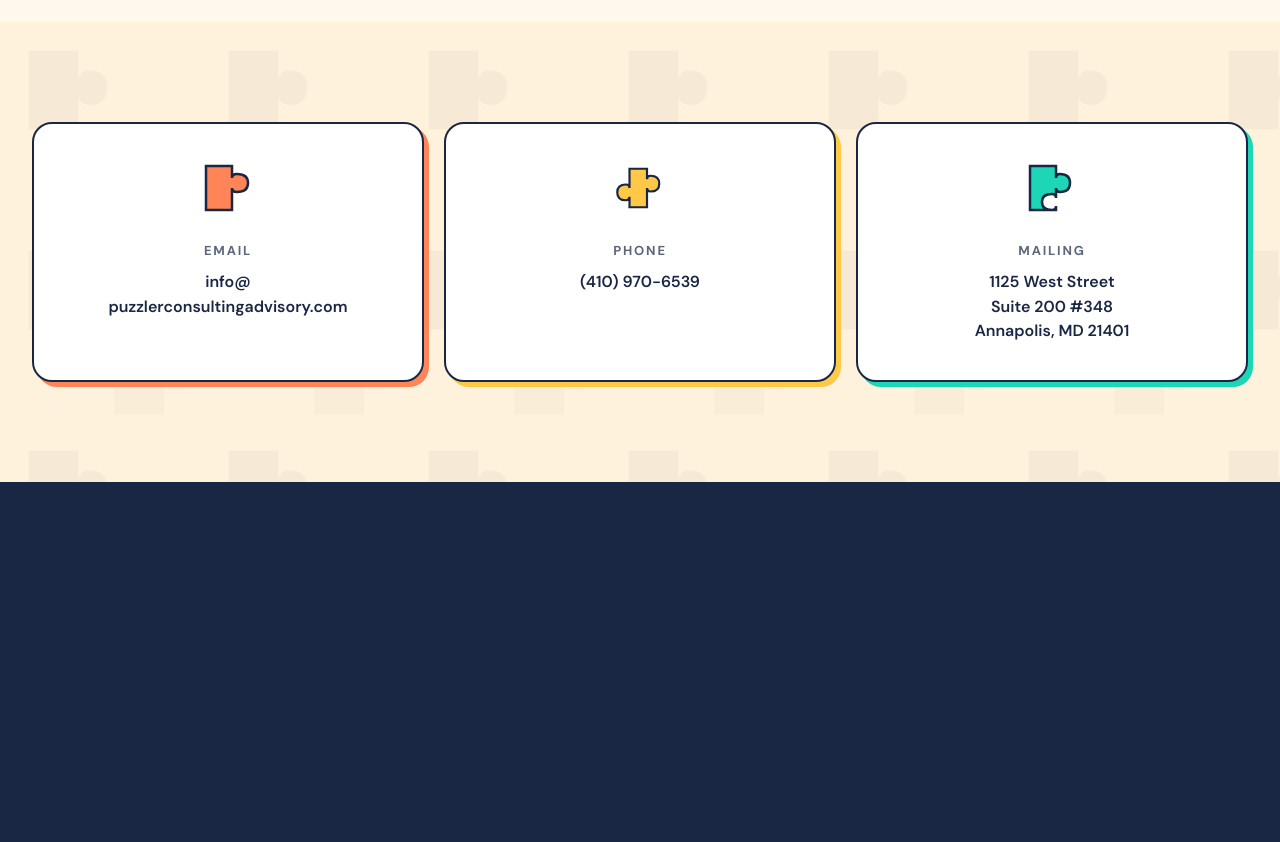
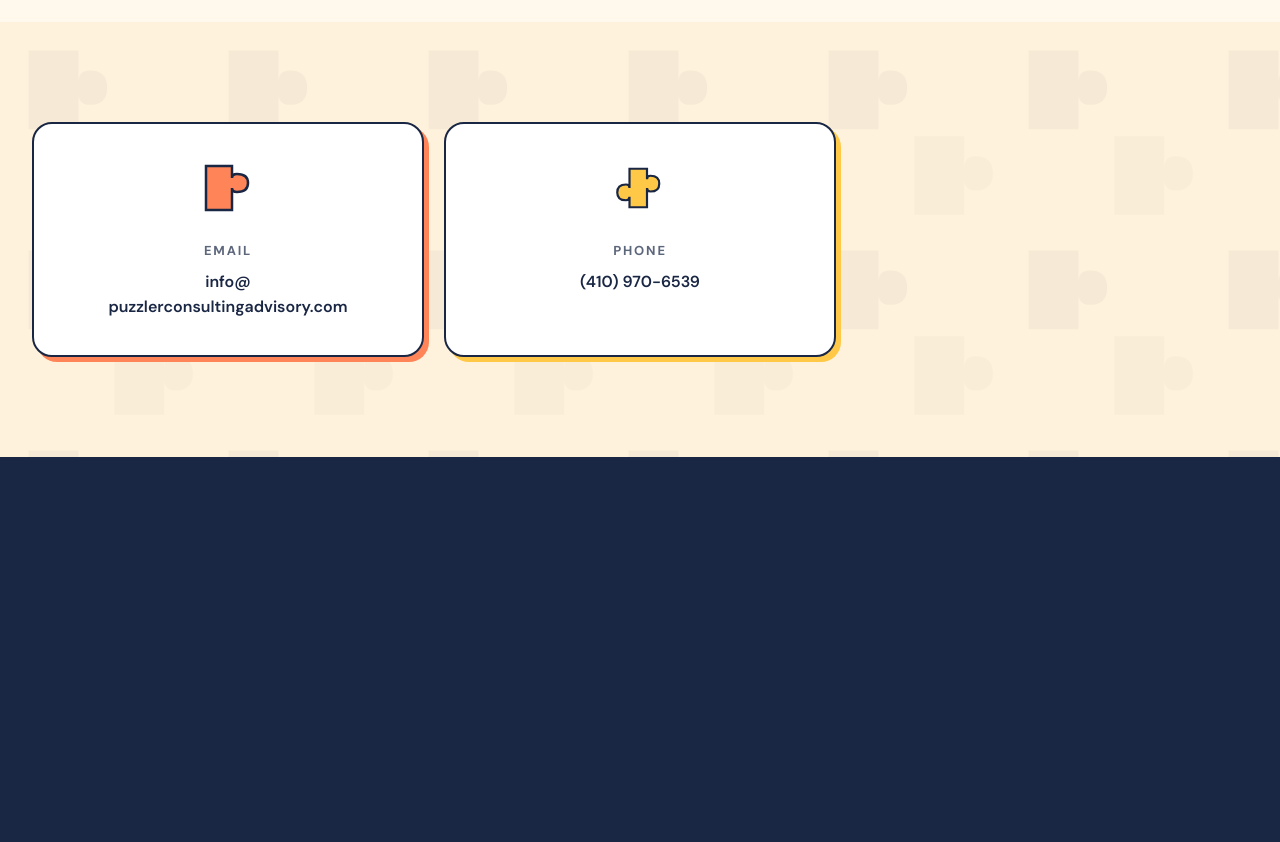
Before and after one commit to puzzlerconsultingadvisory/puzzler-website, a plain HTML site: page contact.html in a window 1280 px wide. Shown: the part 1780-2622 px from the top of the page. Drawn offline with Linux system fonts and the light colour scheme.

Commit message:
Remove Annapolis mailing address from site
Strip 1125 West Street, Annapolis MD 21401 from:
- index.html (live contact block)
- about.html, services.html (dormant; kept consistent in case revived)
- contact.html (both the dedicated "Mailing" card and the footer entry)

Dover, DE 19901 retained on terms.html and privacy.html as the LLC's
registered-agent address required for Privacy Notice disclosures under
US state privacy laws and GDPR Art. 13.

```diff
--- a/contact.html
+++ b/contact.html
@@ -418,14 +418,6 @@ textarea { resize: vertical; min-height: 140px; }
         <h4>Phone</h4>
         <p><a href="tel:+14109706539">(410) 970-6539</a></p>
       </div>
-      <div class="contact-card">
-        <!-- Corner piece (Mailing — anchored to a place) -->
-        <svg class="contact-icon" viewBox="0 0 56 56" aria-hidden="true">
-          <path d="M 6,6 L 32,6 L 32,18 Q 32,14 36,14 Q 46,14 46,23 Q 46,32 36,32 Q 32,32 32,28 L 32,38 Q 32,34 28,34 Q 18,34 18,42 Q 18,50 28,50 Q 32,50 32,46 L 32,50 L 6,50 Z" fill="#1DD6B5" stroke="#1A2744" stroke-width="2.5"/>
-        </svg>
-        <h4>Mailing</h4>
-        <p>1125 West Street<br>Suite 200 #348<br>Annapolis, MD 21401</p>
-      </div>
     </div>
   </div>
 </section>
@@ -457,7 +449,6 @@ textarea { resize: vertical; min-height: 140px; }
         <h5>Contact</h5>
         <p><a href="mailto:info@puzzlerconsultingadvisory.com">info@puzzlerconsultingadvisory.com</a></p>
         <p><a href="tel:+14109706539">(410) 970-6539</a></p>
-        <p>1125 West Street, Suite 200 #348<br>Annapolis, MD 21401</p>
       </div>
       <div><h5>Connect</h5><p><a href="#">LinkedIn</a></p></div>
     </div>
```
Also changed, not shown: about.html (+0 -1 lines), index.html (+0 -1 lines), services.html (+0 -1 lines).
